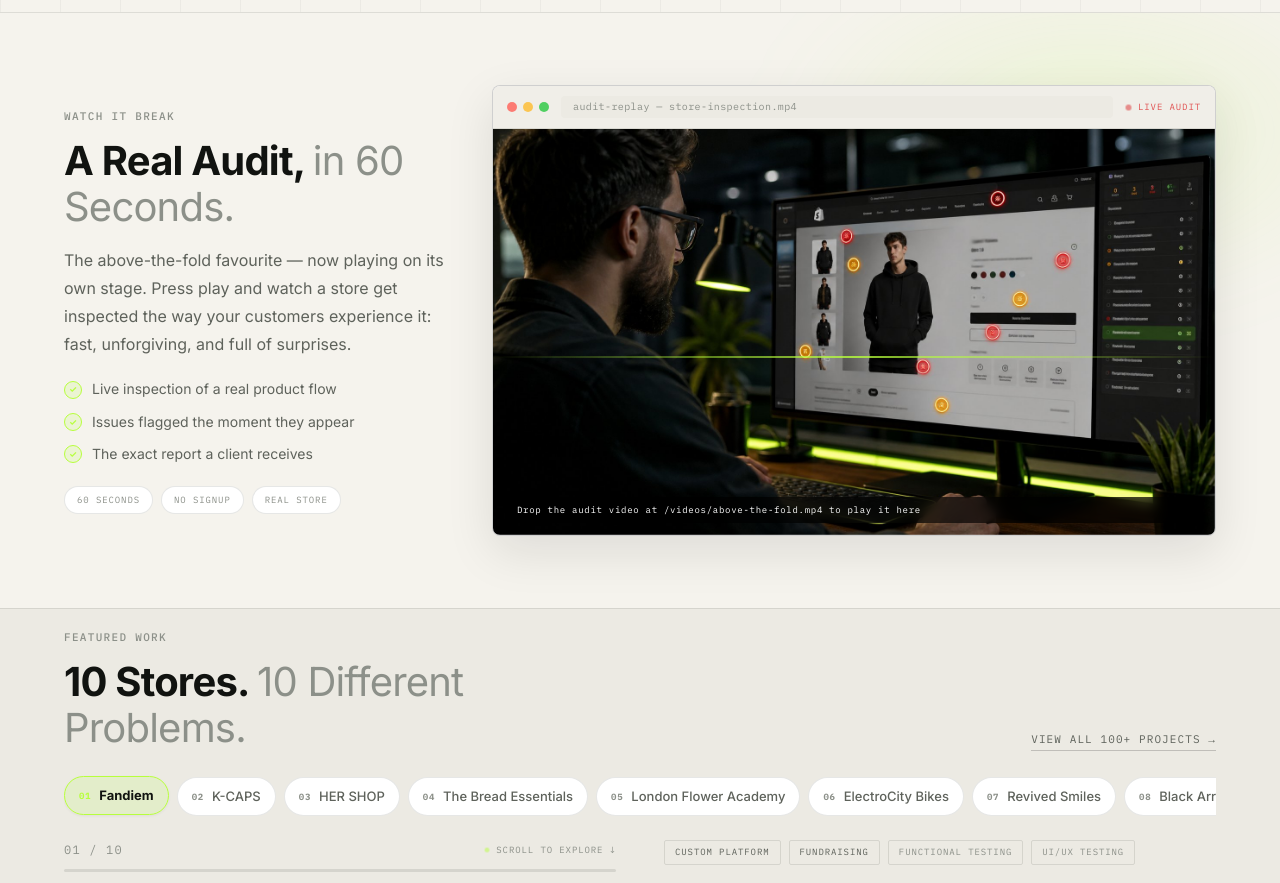
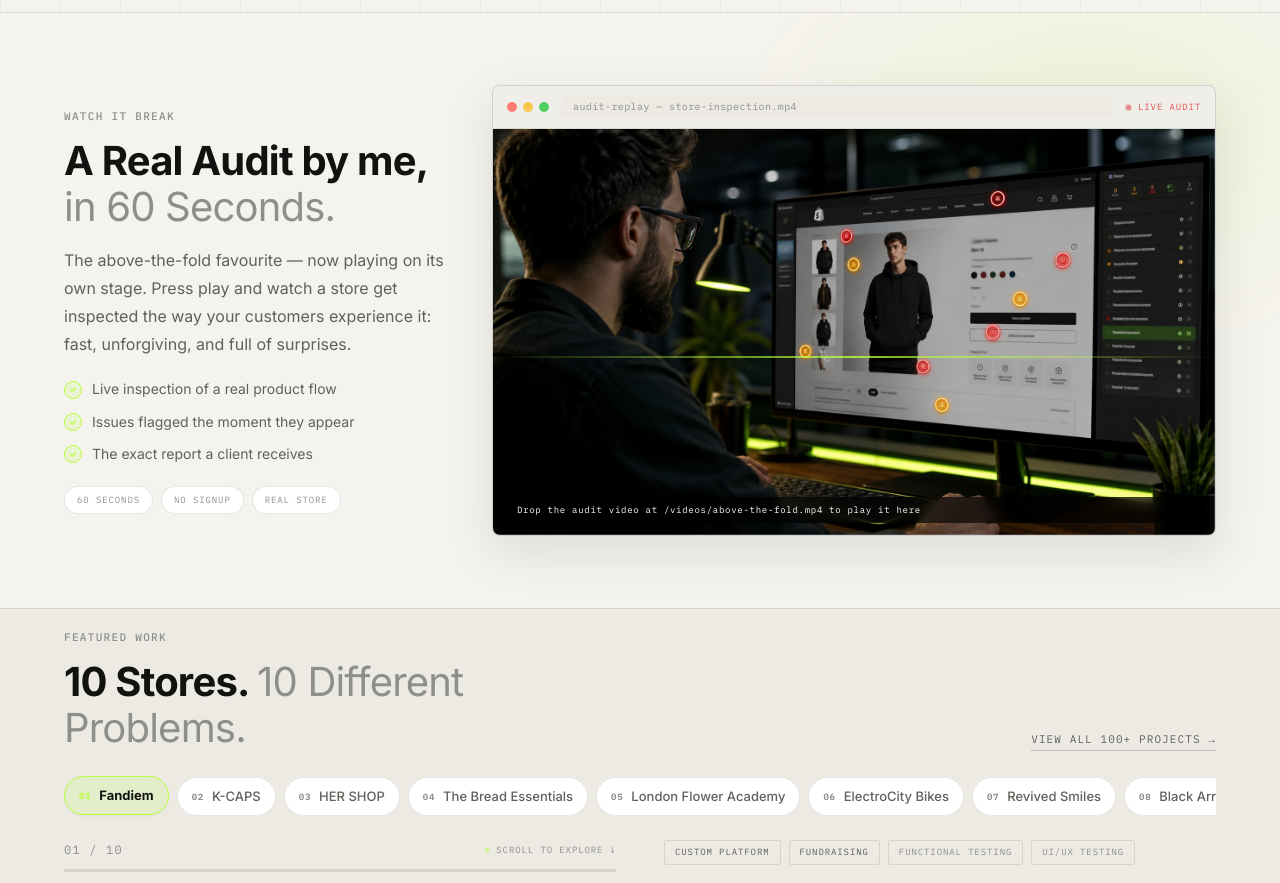
Before and after one commit to Zainn09/portfolio-QA-6-response-02, a Next.js app: page / in a window 1280 px wide. Shown: the part 880-1763 px from the top of the page. Built offline with nearby package versions, Linux system fonts and the light colour scheme; no server answers.

Commit message:
live testing deploy vercel

```diff
--- a/src/components/showreel/ShowreelSection.tsx
+++ b/src/components/showreel/ShowreelSection.tsx
@@ -35,7 +35,7 @@ export function ShowreelSection() {
     const v = videoRef.current;
     if (!v || failed) return;
     if (v.paused) {
-      v.play().catch(() => {});
+      v.play().catch(() => { });
     } else {
       v.pause();
     }
@@ -93,7 +93,7 @@ export function ShowreelSection() {
               Watch It Break
             </p>
             <h2 style={{ marginBottom: "1rem" }}>
-              A Real Audit,{" "}
+              A Real Audit by me,{" "}
               <span style={{ color: "var(--text-tertiary)", fontWeight: 400 }}>
                 in 60 Seconds.
               </span>
```
